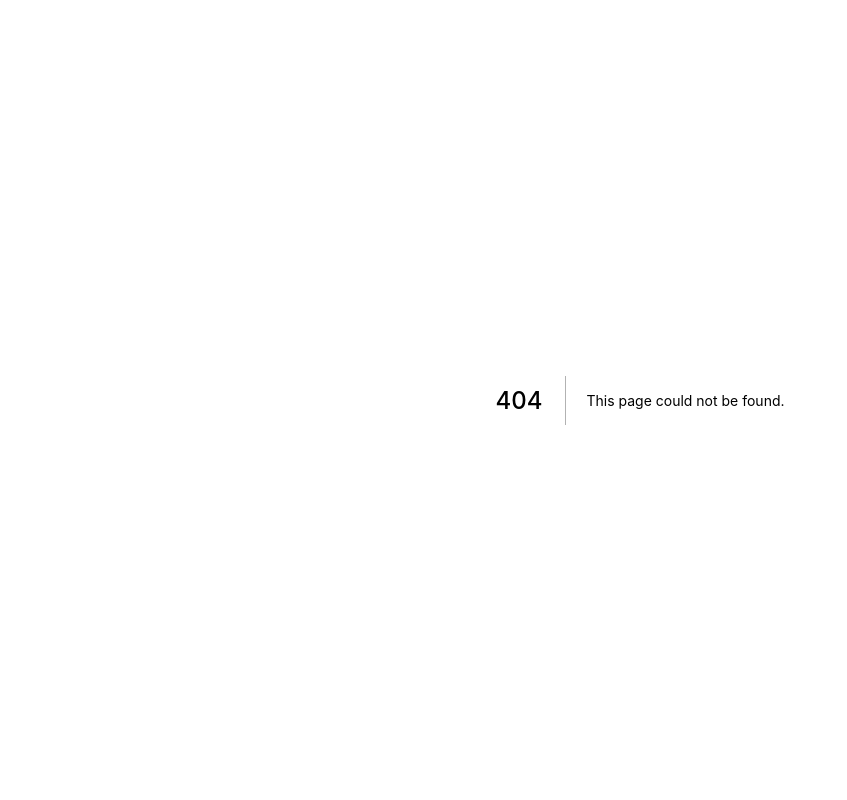
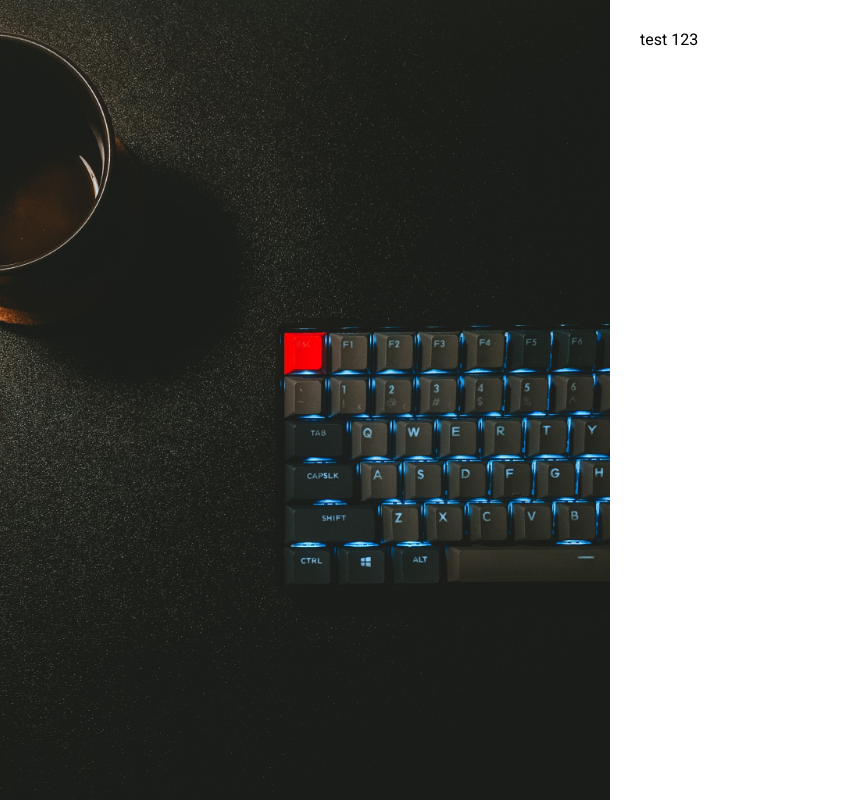
Before and after one commit to dlopeiro/social-dev, a Next.js app: page /login in a window 1280 px wide. Before the commit this address had no page. Shown: the whole page, without its empty margins (0-847 px from the left). Built offline with nearby package versions, Linux system fonts and the light colour scheme.

Commit message:
created image styled component

```diff
--- /dev/null
+++ b/pages/login.jsx
@@ -0,0 +1,11 @@
+import ImageWithSpace from "../src/components/layout/ImageWithSpace"
+
+function LoginPage () {
+  return (
+    <ImageWithSpace>
+      test 123
+    </ImageWithSpace>
+  )
+}
+
+export default LoginPage
--- /dev/null
+++ b/src/components/layout/ImageWithSpace.jsx
@@ -0,0 +1,50 @@
+import styled from "styled-components"
+
+const WIDTH_BREAK = '660px'
+
+const StyledFlex = styled.div`
+  display: flex;
+`
+const StyledImage = styled.div`
+  background-image: url('${props => props.image}');
+  background-position: right;
+  background-repeat: no-repeat;
+  background-size: cover;
+
+  width: 100%;
+  height: 100vh; // vh divides the screen in 100 equal parts, so this means the image will take up the entire screen vertically
+
+  @media(max-width: ${WIDTH_BREAK}) {
+    display: none;
+  }
+`
+
+const StyledContainer = styled.div`
+  background-color: white;
+  padding: 30px;
+
+  @media(min-width: ${WIDTH_BREAK}) {
+    width: 100%;
+    min-width: calc(${WIDTH_BREAK} - 60px);
+  }
+  @media(max-width: ${WIDTH_BREAK}) {
+    width: 100%;
+  }
+`
+
+function ImageWithSpace ({ children, image }) {
+  return (
+    <StyledFlex>
+      <StyledImage image={image}/>
+      <StyledContainer>
+        {children}
+      </StyledContainer>
+    </StyledFlex>
+  )
+}
+
+ImageWithSpace.defaultProps = {
+  image: '/coffee-background.jpg'
+}
+
+export default ImageWithSpace
```
Also changed, not shown: public/coffee-background.jpg (added).
